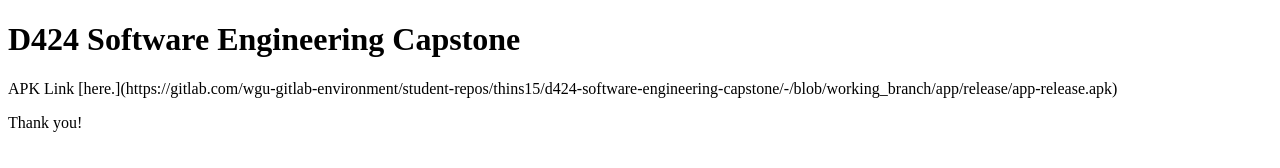
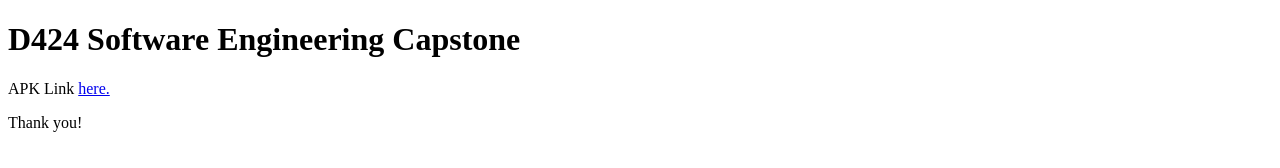
Before and after one commit to MadameGrandma/D424_hosting_repo, a plain HTML site: page index.html in a window 1280 px wide. Drawn offline with Linux system fonts and the light colour scheme.

Commit message:
Update index.html
Updated link html

```diff
--- a/index.html
+++ b/index.html
@@ -16,7 +16,7 @@
 
     <h1>D424 Software Engineering Capstone</h1>
 
-    <p>APK Link [here.](https://gitlab.com/wgu-gitlab-environment/student-repos/thins15/d424-software-engineering-capstone/-/blob/working_branch/app/release/app-release.apk)</p>
+    <p>APK Link <a href="https://gitlab.com/wgu-gitlab-environment/student-repos/thins15/d424-software-engineering-capstone/-/blob/working_branch/app/release/app-release.apk">here.</a></p>
 
    <p>Thank you!</p>
 
```
